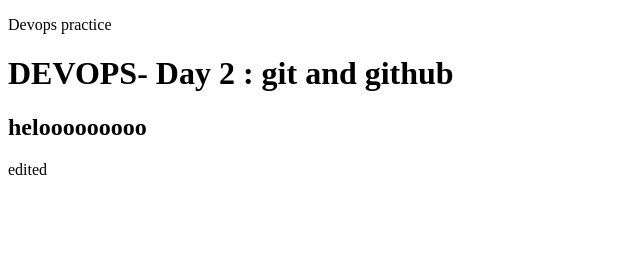
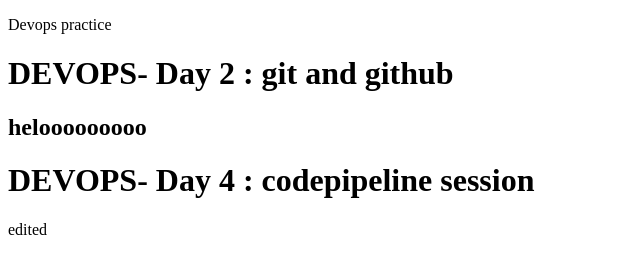
Before and after one commit to JeiyaShivani/github-practice, a plain HTML site: page index.html in a window 1280 px wide. Shown: the whole page, without its empty margins (0-640 px from the left). Drawn offline with Linux system fonts and the light colour scheme.

Commit message:
Updated index.html
for deploying using codepipeline

```diff
--- a/index.html
+++ b/index.html
@@ -6,6 +6,8 @@
 <body>
   <h1>DEVOPS- Day 2 : git and github</h1>
   <h2>helooooooooo</h2>
+   <h1>DEVOPS- Day 4 : codepipeline session</h1>
+
 
   <p>edited </p>
 
```
